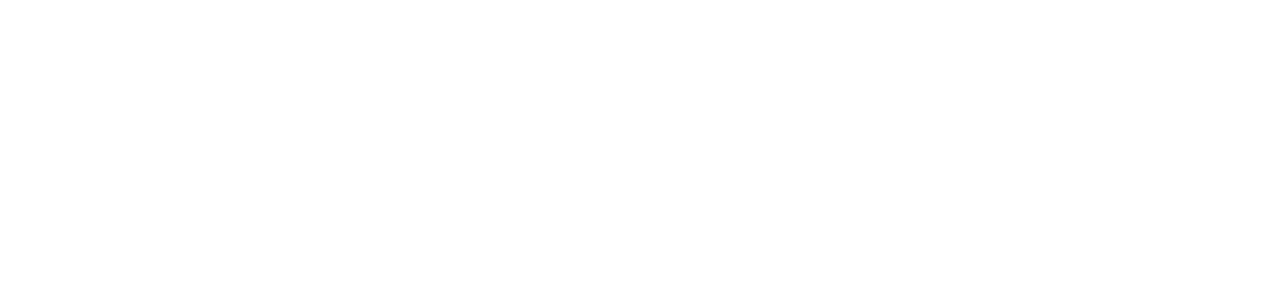
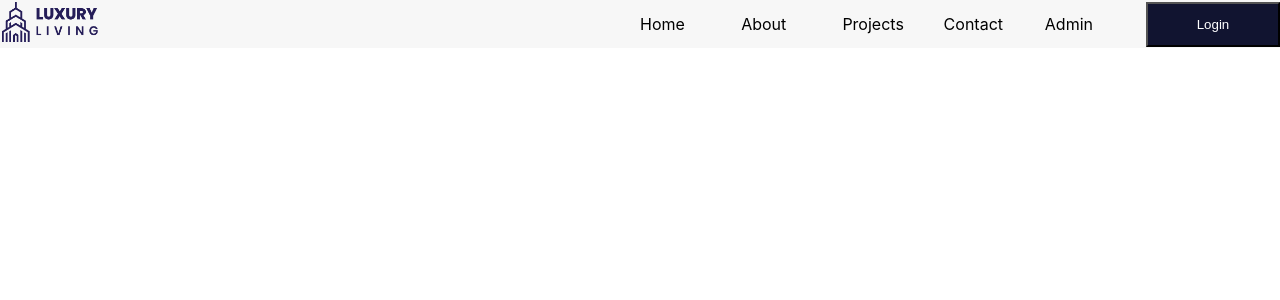
Before and after one commit to bellicose77/living-luxiries-project, a React (Create React App) app in the folder frontend/: page / in a window 1280 px wide. Shown: the top 300 px of the page. Built offline with nearby package versions, Linux system fonts and the light colour scheme.

Commit message:
navigation bar done

```diff
--- a/frontend/src/App.js
+++ b/frontend/src/App.js
@@ -1,7 +1,9 @@
+import Home from "./page/Home/Home";
+
 function App() {
   return (
     <div>
-
+     <Home/>
     </div>
   );
 }
--- a/frontend/src/components/Navbar/Navbar.css
+++ b/frontend/src/components/Navbar/Navbar.css
@@ -1,5 +1,5 @@
 .navContainer{
-    background-color: #FBD062;
+    background-color: #F7F7F7;;
 }
 .navWrapper{
     display: grid;
@@ -12,9 +12,10 @@
 }
 .nItem{
     display: grid;
-    grid-template-columns: 1fr 1fr 1fr 1fr 1fr;
+    grid-template-columns: 1fr 1fr 1fr 1fr 1fr 1fr;
     justify-content: center;
     align-items: center;
+    color: #000000;
 }
 .lButton{
     background-color: #111430;
--- a/frontend/src/components/Navbar/Navbar.js
+++ b/frontend/src/components/Navbar/Navbar.js
@@ -1,12 +1,13 @@
 import React from 'react';
 import './Navbar.css'
+import logo from '../../images/logo.png'
 
 const Navbar = () => {
     return (
         <div className='navContainer'>
         <div className='navWrapper'>
           <div className='nlogo'>
-            <img className='logoImg'/>
+            <img className='logoImg' src={logo}/>
           </div>
           <div className='nItem'>
             <div>
@@ -14,9 +15,10 @@
            </div>
 
 
-             <div>Our Portfolio</div>
-             <div>Our team</div>
-             <div>Contact Us</div>
+             <div>About</div>
+             <div>Projects</div>
+             <div>Contact</div>
+             <div>Admin</div>
 
              <button className='lButton'>Login</button>
 
--- /dev/null
+++ b/frontend/src/page/Home/Home.js
@@ -0,0 +1,12 @@
+import React from 'react';
+import Navbar from '../../components/Navbar/Navbar';
+
+const Home = () => {
+    return (
+        <div>
+            <Navbar/>
+        </div>
+    );
+};
+
+export default Home;
```
Also changed, not shown: frontend/src/images/logo.png (added).
